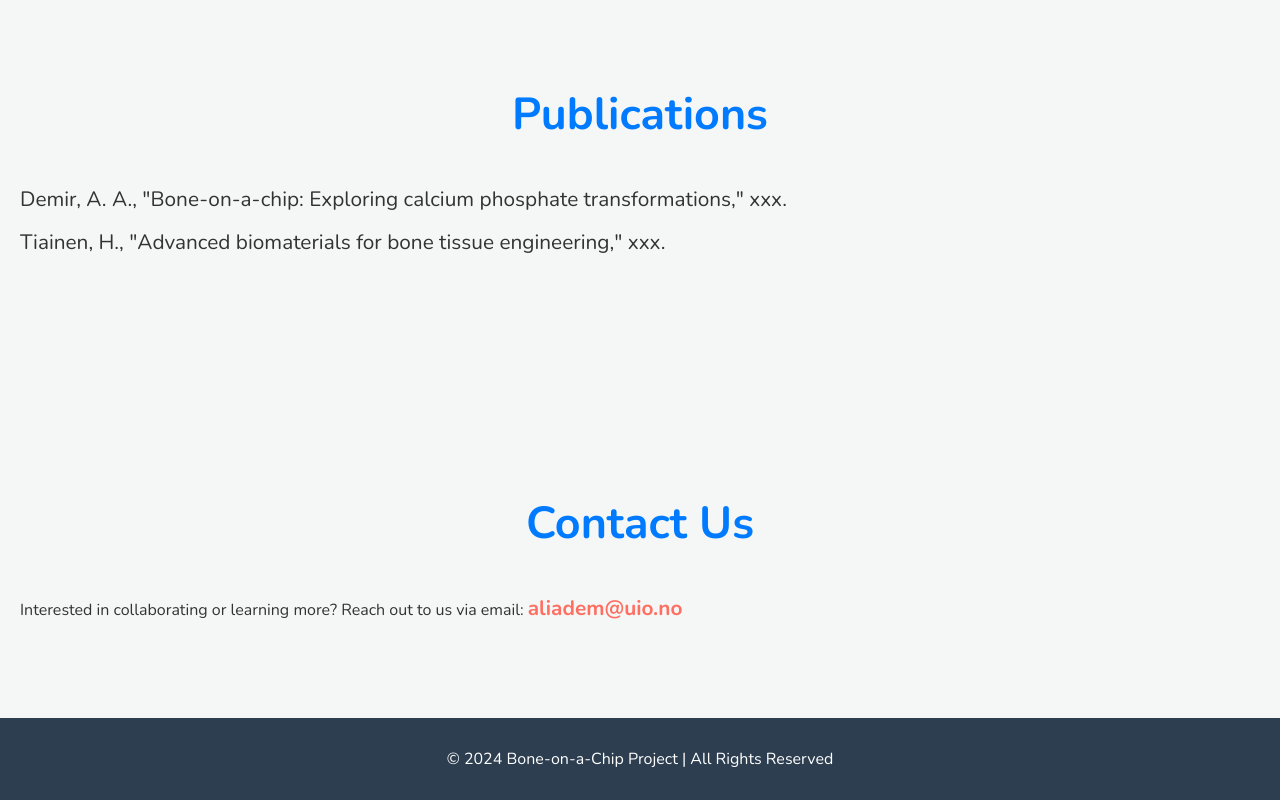
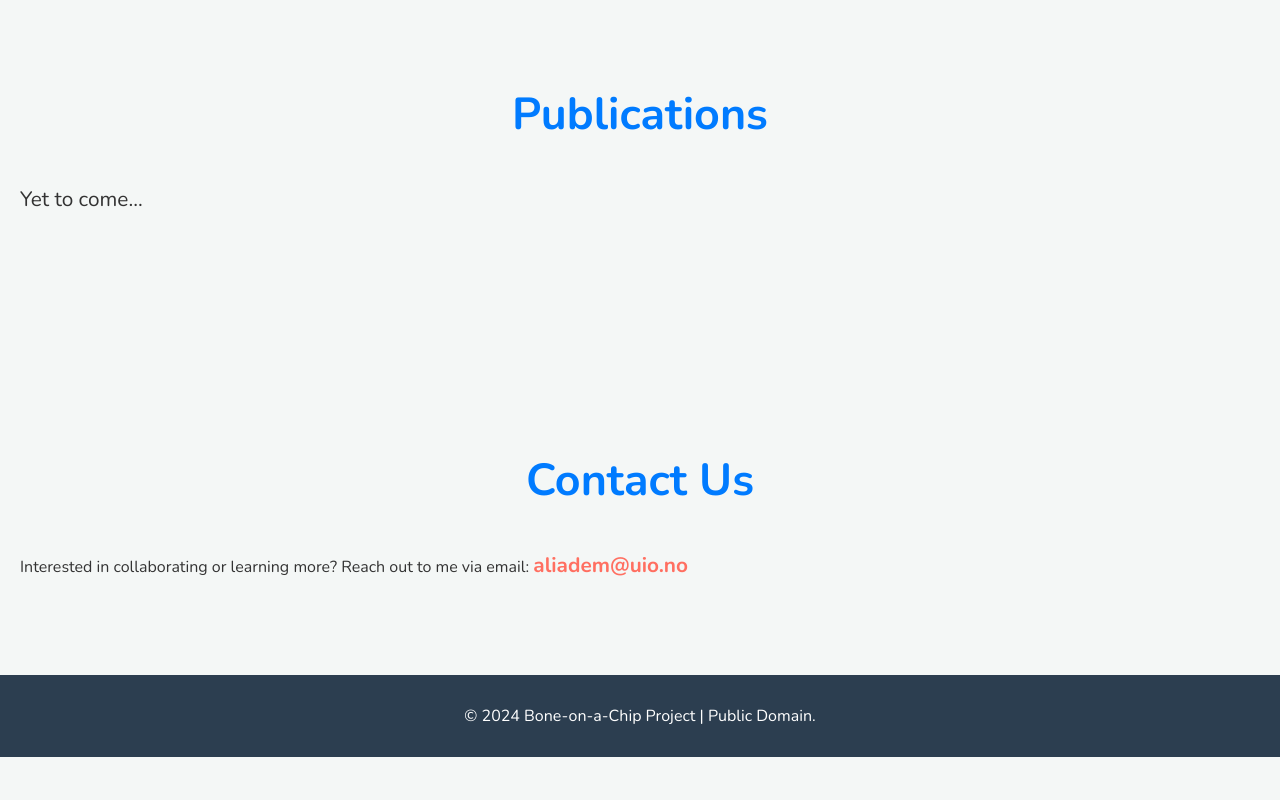
Before and after one commit to aliaslandemir/bocowebsite, a plain HTML site: page index.html in a window 1280 px wide. Shown: the part 2346-3146 px from the top of the page. After the commit the page ends 3103 px from the top, so only its background shows below. Drawn offline with nearby package versions, Linux system fonts and the light colour scheme.

Commit message:
Update index.html

```diff
--- a/index.html
+++ b/index.html
@@ -118,8 +118,7 @@
         <div class="container">
             <h2 class="section-title">Publications</h2>
             <ul class="publication-list">
-                <li>Demir, A. A., "Bone-on-a-chip: Exploring calcium phosphate transformations," xxx.</li>
-                <li>Tiainen, H., "Advanced biomaterials for bone tissue engineering," xxx.</li>
+                <li>Yet to come...</li>
                 <!-- Add more as needed -->
             </ul>
         </div>
@@ -129,14 +128,14 @@
     <section id="contact" class="section contact">
         <div class="container">
             <h2 class="section-title">Contact Us</h2>
-            <p>Interested in collaborating or learning more? Reach out to us via email: <a href="mailto:aliadem@uio.no">aliadem@uio.no</a></p>
+            <p>Interested in collaborating or learning more? Reach out to me via email: <a href="mailto:aliadem@uio.no">aliadem@uio.no</a></p>
         </div>
     </section>
 
     <!-- Footer -->
     <footer class="footer">
         <div class="container">
-            <p>&copy; 2024 Bone-on-a-Chip Project | All Rights Reserved</p>
+            <p>&copy; 2024 Bone-on-a-Chip Project | Public Domain.</p>
         </div>
     </footer>
 
```
